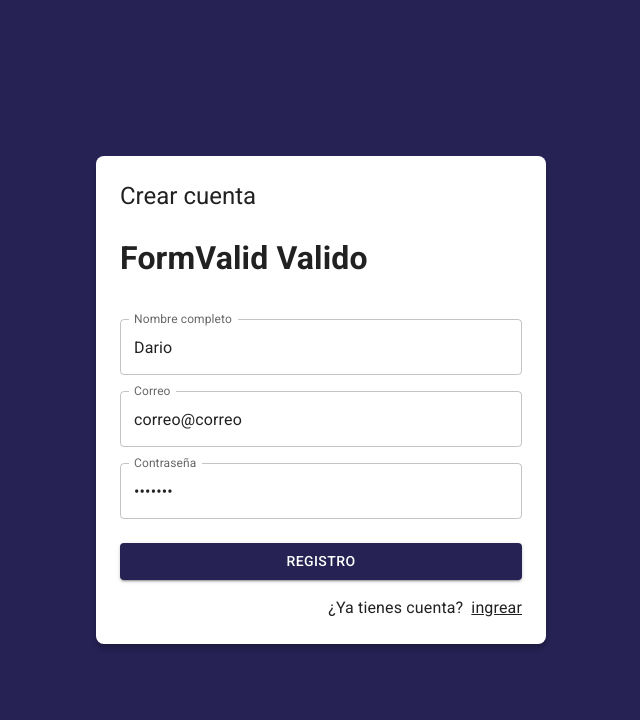
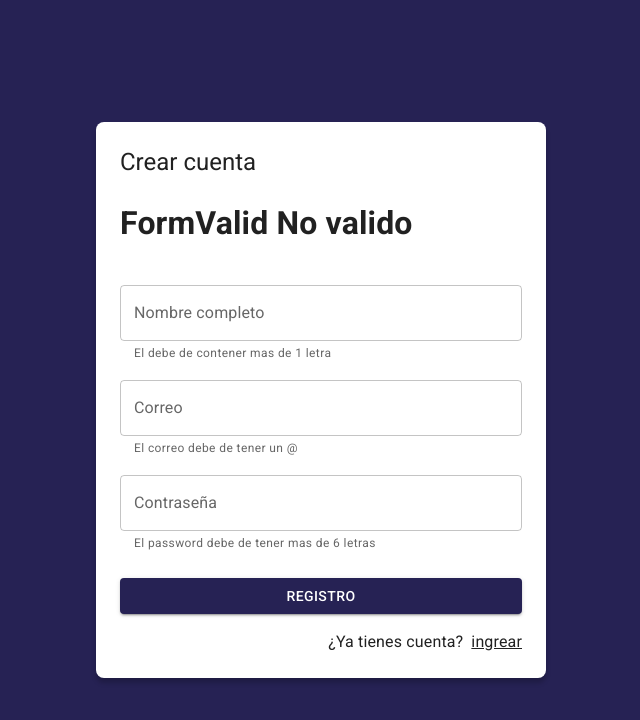
Before and after one commit to RunyShark/journalApp, a React (Vite) app: page /auth/register in a window 1280 px wide. Shown: the top 720 px of the page, without its empty margins (319-959 px from the left). Built offline with nearby package versions, Linux system fonts and the light colour scheme.

Commit message:
Validaciones

```diff
--- a/src/auth/pages/RegisterPage.jsx
+++ b/src/auth/pages/RegisterPage.jsx
@@ -1,11 +1,11 @@
+import { useState } from "react";
 import { Link as RouterLink } from "react-router-dom";
 import { AuthLayout, useForms } from "../../index";
 import { Grid, Typography, TextField, Button, Link } from "@mui/material";
-export const RegisterPage = () => {
 const initialForm = {
-    displayName: "Dario",
-    email: "correo@correo",
-    password: "1234567",
+  displayName: "",
+  email: "",
+  password: "",
 };
 const formValidations = {
   displayName: [
@@ -18,7 +18,8 @@ export const RegisterPage = () => {
     "El password debe de tener mas de 6 letras",
   ],
 };
-
+export const RegisterPage = () => {
+  const [formSubmire, setformSubmire] = useState(false);
   const {
     formState,
     onInputChague,
@@ -32,7 +33,7 @@ export const RegisterPage = () => {
 
   const onSubmit = (event) => {
     event.preventDefault();
-
+    setformSubmire(true);
     onResetFrom();
   };
   const validationFrom = (name) => {
@@ -52,7 +53,7 @@ export const RegisterPage = () => {
               placeholder="Escribe tu nombre"
               fullWidth
               onChange={onInputChague}
-              error={validationFrom(displayNameValid)}
+              error={validationFrom(displayNameValid) && formSubmire}
               helperText={validationFrom(displayNameValid)}
             />
           </Grid>
@@ -65,7 +66,7 @@ export const RegisterPage = () => {
               placeholder="Escribe tu corre"
               fullWidth
               onChange={onInputChague}
-              error={validationFrom(emailValid)}
+              error={validationFrom(emailValid) && formSubmire}
               helperText={validationFrom(emailValid)}
             />
           </Grid>
@@ -78,7 +79,7 @@ export const RegisterPage = () => {
               placeholder="Escribe tu contraseña"
               fullWidth
               onChange={onInputChague}
-              error={validationFrom(passwordValid)}
+              error={validationFrom(passwordValid) && formSubmire}
               helperText={validationFrom(passwordValid)}
             />
           </Grid>
```
Lines whose indentation alone changed are shown as unchanged.
